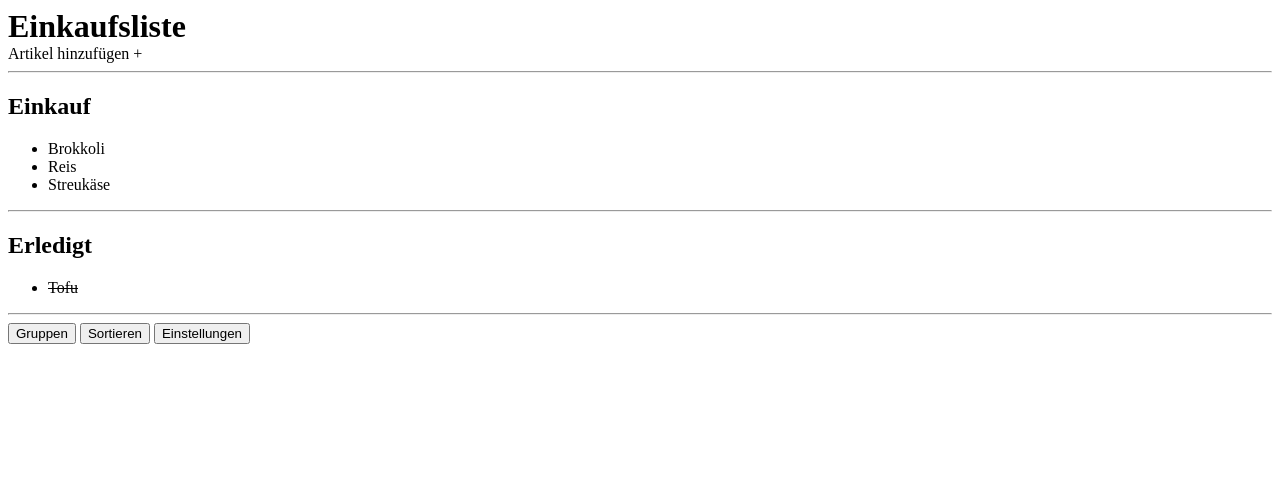
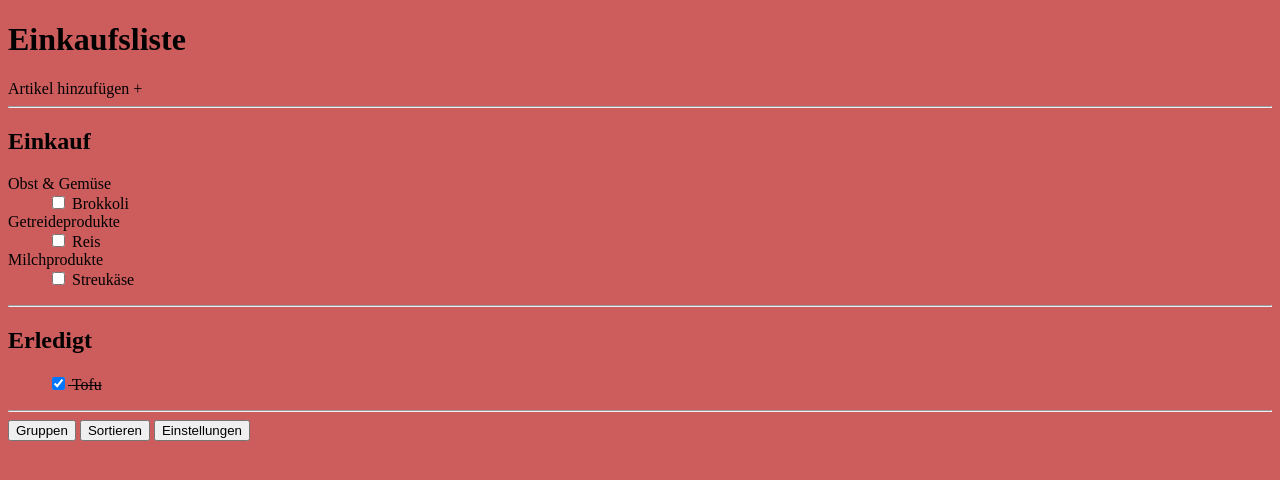
Before and after one commit to dennissand/Einkaufsliste_Sand, a plain HTML site: page index.html in a window 1280 px wide. Drawn offline with Linux system fonts and the light colour scheme.

Commit message:
Checkboxen und body color geändert

```diff
--- a/index.html
+++ b/index.html
@@ -2,11 +2,13 @@
 <html lang="de" xmlns:href="http://www.w3.org/1999/xhtml">
 <head>
     <meta charset="UTF-8">
-	<title>Title</title>
-</head>
+    <meta name="author" content="Dennis Sand">
+    <meta name="copyright" content="Dennis Sand, 2022">
+    <title>Main</title>
+<body style="background-color:indianred;"></body>
 <body>
 <header>
-	<h1 style="margin:0">Einkaufsliste</h1>
+    <h1>Einkaufsliste</h1>
     <nav>Artikel hinzufügen +</nav>
 </header>
 <hr/>
@@ -14,19 +16,33 @@
     <section>
         <nav>
             <h2> Einkauf</h2>
-			<ul>
-				<li>Brokkoli</li>
-				<li>Reis</li>
-				<li>Streukäse</li>
-			</ul>
+            <dl>
+                <dt>Obst & Gemüse</dt>
+                <dd><label>
+                    <input type="checkbox"/>
+                </label>Brokkoli
+                </dd>
+                <dt>Getreideprodukte</dt>
+                <dd><label>
+                    <input type="checkbox"/>
+                </label>Reis
+                </dd>
+                <dt>Milchprodukte</dt>
+                <dd><label>
+                    <input type="checkbox"/>
+                </label>Streukäse
+                </dd>
+            </dl>
         </nav>
     </section>
     <hr/>
     <section>
         <h2>Erledigt</h2>
-		<ul>
-			<li><s>Tofu</s></li>
-		</ul>
+        <dl>
+            <dd><s><label>
+                <input type="checkbox" checked/>
+            </label>Tofu</s></dd>
+        </dl>
     </section>
 </main>
 <hr/>
```
Also changed, not shown: gruppen.html (+2 -0 lines), read.me_Sand.html (+5 -3 lines), setup.html (+2 -0 lines), sortieren.html (+20 -11 lines), sortiert.html (+4 -2 lines). Lines whose indentation alone changed are shown as unchanged.
